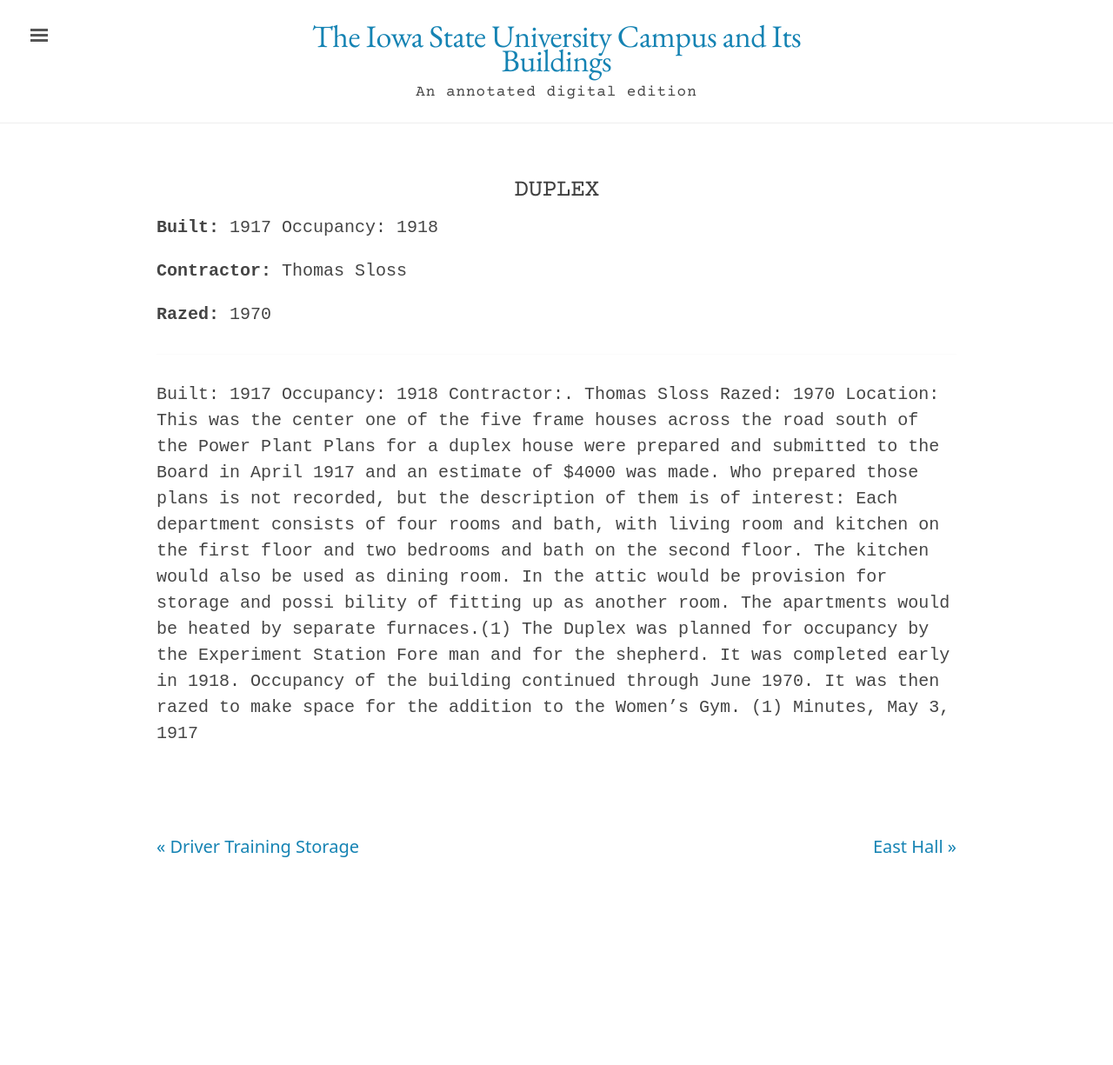
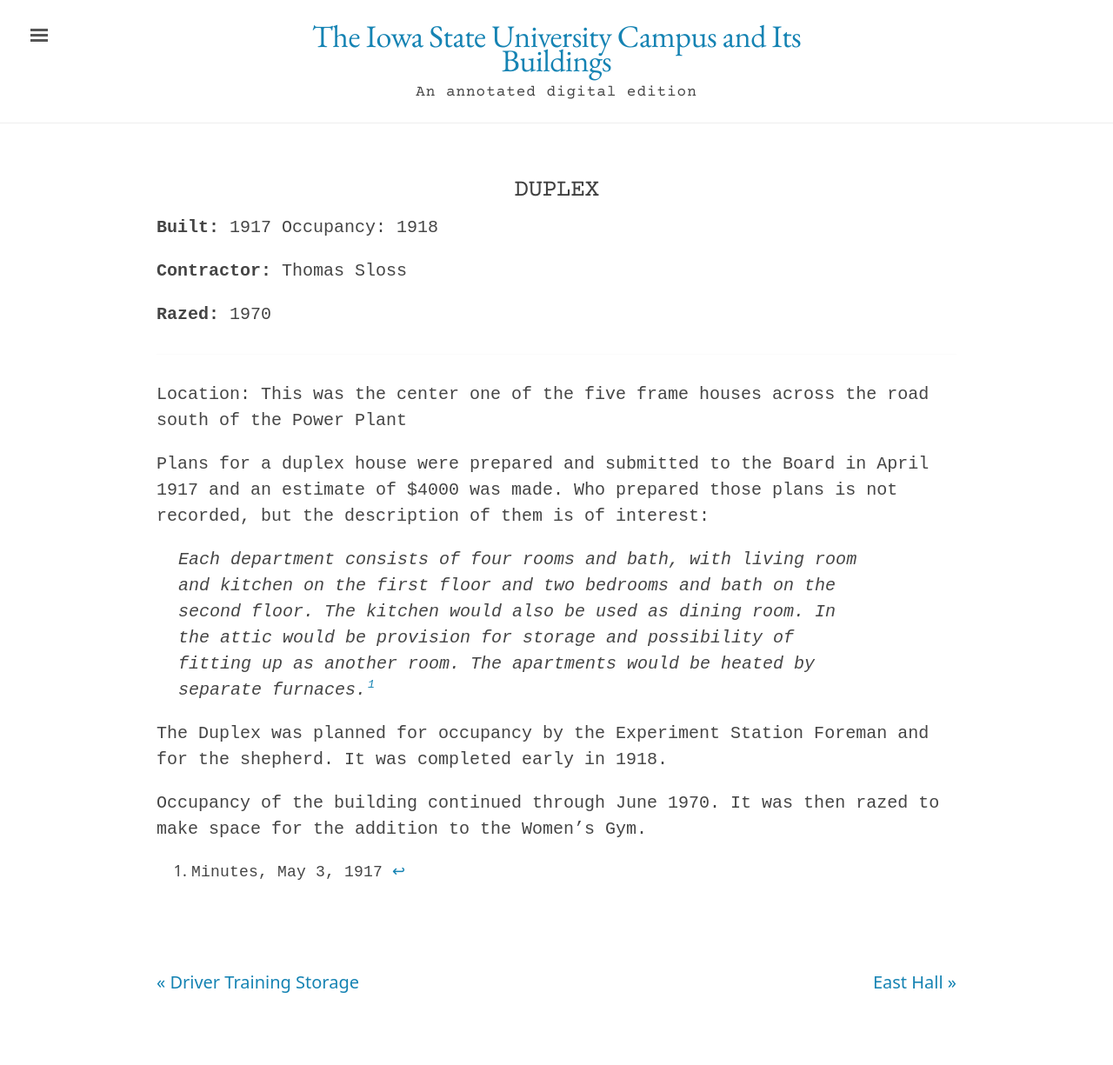
Before and after one commit to emanderson811/day-edition, a Jekyll site: the page built from _texts/buildings/055day-duplex.md, in a window 1280 px wide. Shown: the whole page at 87% size. Built offline with Jekyll 4.4.1, drawn with Linux system fonts in a browser that asks for light colours; before the commit the page ends 1069 px from its top, so only the background shows below that.

Commit message:
Update 055day-duplex.md

```diff
--- a/_texts/buildings/055day-duplex.md
+++ b/_texts/buildings/055day-duplex.md
@@ -13,10 +13,15 @@
 publication-date: 1980
 ---
 ---
-Built: 1917 Occupancy: 1918 Contractor:. Thomas Sloss Razed: 1970
+
 Location: This was the center one of the five frame houses across the road south of the Power Plant
+
 Plans for a duplex house were prepared and submitted to the Board in April 1917 and an estimate of $4000 was made. Who prepared those plans is not recorded, but the description of them is of interest:
-Each department consists of four rooms and bath, with living room and kitchen on the first floor and two bedrooms and bath on the second floor. The kitchen would also be used as dining room. In the attic would be provision for storage and possi bility of fitting up as another room. The apartments would be heated by separate furnaces.(1)
-The Duplex was planned for occupancy by the Experiment Station Fore man and for the shepherd. It was completed early in 1918.
+
+>Each department consists of four rooms and bath, with living room and kitchen on the first floor and two bedrooms and bath on the second floor. The kitchen would also be used as dining room. In the attic would be provision for storage and possibility of fitting up as another room. The apartments would be heated by separate furnaces.[^fn1]
+
+The Duplex was planned for occupancy by the Experiment Station Foreman and for the shepherd. It was completed early in 1918.
+
 Occupancy of the building continued through June 1970. It was then razed to make space for the addition to the Women's Gym.
-(1) Minutes, May 3, 1917
+
+[^fn1]: Minutes, May 3, 1917
```
